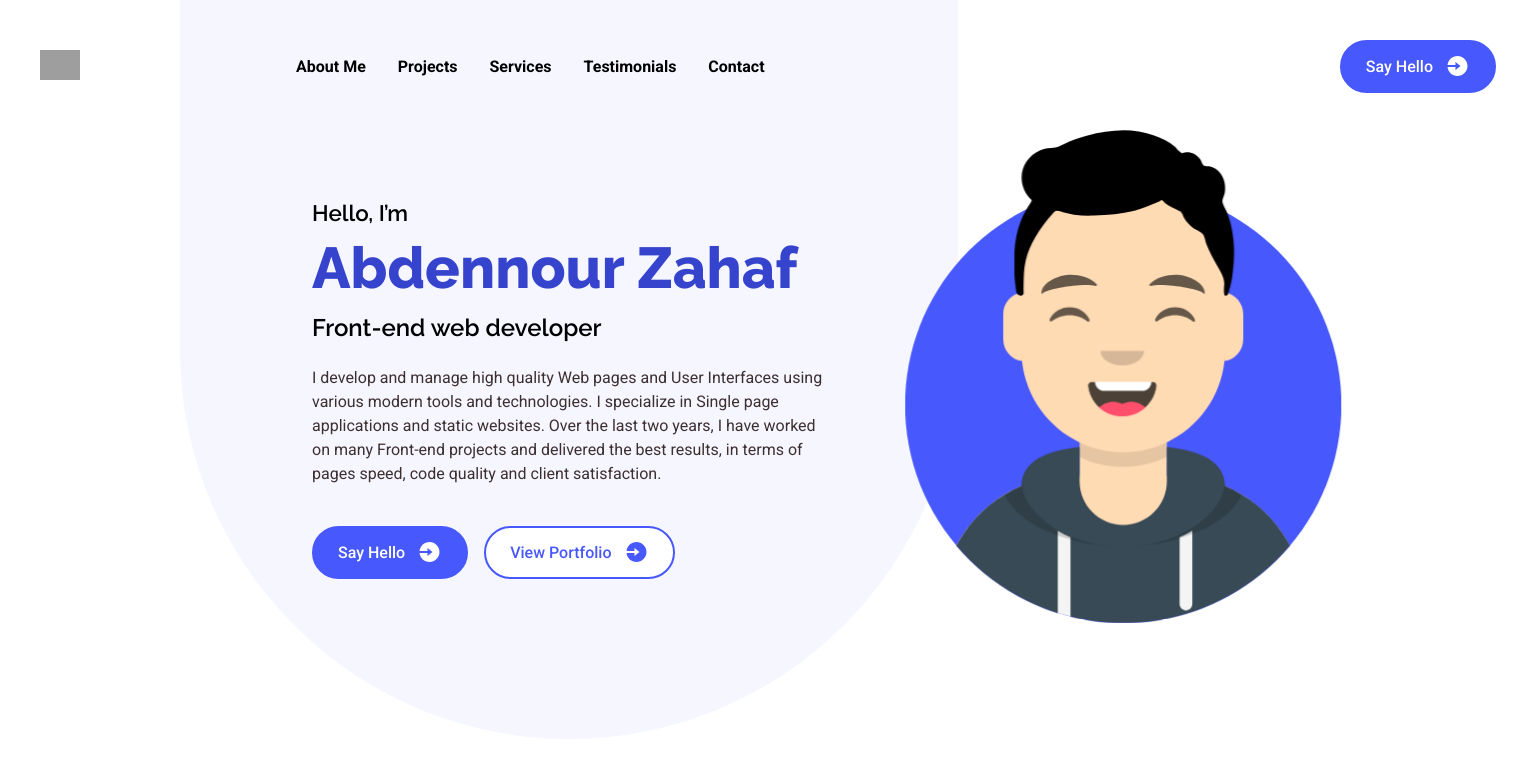
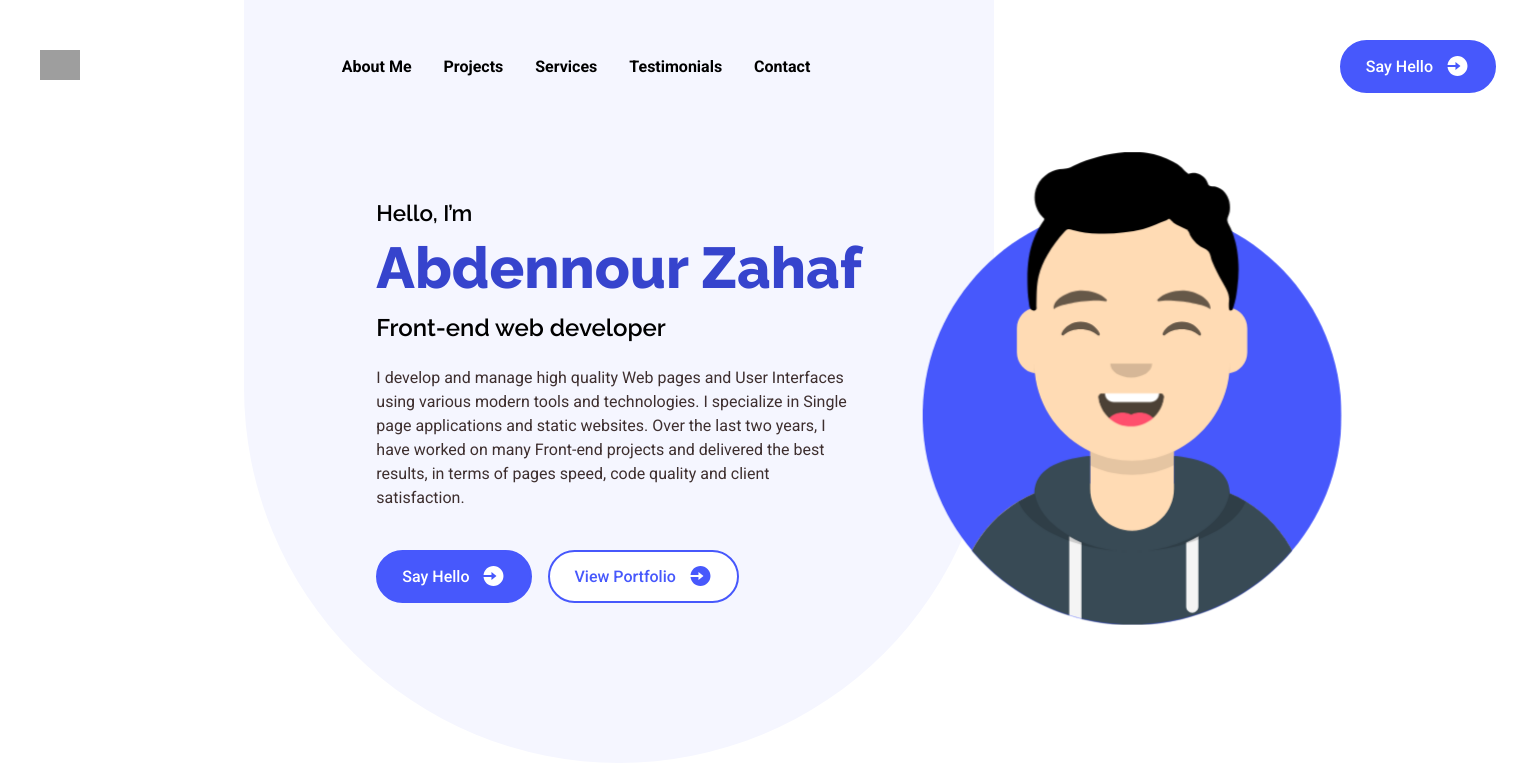
Before and after one commit to abdennourzahaf/portfolio, a Next.js app: page / in a window 1536 px wide. Shown: the top 784 px of the page. Built offline with nearby package versions, Linux system fonts and the light colour scheme; grey boxes are pictures that could not be loaded.

Commit message:
fixed large screens responsiveness

```diff
--- a/components/Navbar/Navbar.jsx
+++ b/components/Navbar/Navbar.jsx
@@ -72,7 +72,8 @@ const Navbar = () => {
         </div>
         <button
           className={styles.burger}
-          onClick={() => setIsMobileNavOpen(true)}>
+          onClick={() => setIsMobileNavOpen(true)}
+          aria-label='open navigation'>
           <MenuBurger />
         </button>
       </nav>
--- a/components/Navbar/styles.module.scss
+++ b/components/Navbar/styles.module.scss
@@ -150,5 +150,8 @@
     padding: 40px;
   }
 }
-@media only screen and (min-width: 1200px) {
+@media only screen and (min-width: 1400px) {
+  .logo {
+    margin-right: 16vw;
+  }
 }
--- a/containers/Hero/styles.module.scss
+++ b/containers/Hero/styles.module.scss
@@ -4,22 +4,22 @@
   display: flex;
   align-items: center;
   margin-bottom: 120px;
-  position: relative;
 }
 
 .textContainer {
   font-family: 'Raleway', sans-serif;
   background-color: #f5f6ff;
-  display: flex;
+  display: inline-flex;
+  width: 100%;
   justify-content: center;
-  width: 100%;
   align-items: center;
   padding: 136px 16px 48px;
   border-bottom-right-radius: 120px;
+  position: relative;
 }
 
 .textWrapper {
-  display: flex;
+  display: inline-flex;
   flex-direction: column;
 }
 
@@ -74,6 +74,7 @@
   font-weight: 400;
   margin: 0;
   margin-bottom: 8px;
+  max-width: 480px;
 }
 
 .buttonsContainer {
@@ -87,9 +88,6 @@
 }
 
 @media only screen and (min-width: 480px) {
-  .description {
-    max-width: 480px;
-  }
   .buttonsContainer {
     flex-direction: row;
     a {
@@ -118,15 +116,15 @@
     position: absolute;
     right: 0;
     top: 50%;
-    transform: translate(-36%, -50%);
-    width: 480px;
+    transform: translate(80%, -50%);
+    width: 30vw;
   }
   .section {
-    padding: 0 120px;
+    padding: 0 12vw;
   }
 
   .textContainer {
-    width: 60%;
+    width: fit-content;
     padding: 200px 132px 160px 132px;
     margin-left: 60px;
     border-bottom-right-radius: 100vh;
@@ -147,6 +145,5 @@
 
   .description {
     font-size: 1rem;
-    max-width: none;
   }
 }
--- a/styles/globals.scss
+++ b/styles/globals.scss
@@ -3,6 +3,7 @@
 html {
   scroll-behavior: smooth;
   scroll-padding-top: 98px;
+  background-color: $white;
 }
 
 html,
```
